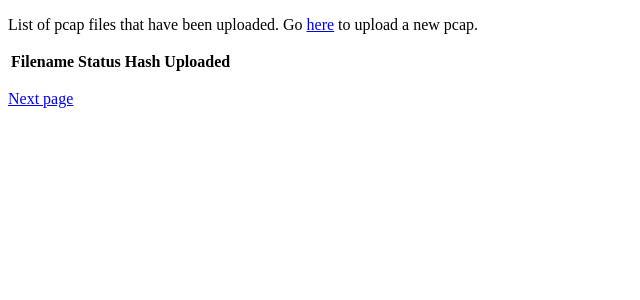
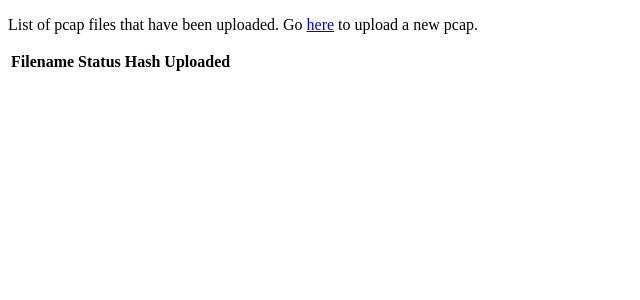
Before and after one commit to travisbgreen/autoIDS, a Flask app: page /output in a window 1280 px wide. Shown: the top 300 px of the page, without its empty margins (0-640 px from the left). Run offline with Flask 2, Linux system fonts and the light colour scheme; data that the repository does not hold is empty; parts of the project's set-up code (start-up, migrations or seed data) failed here and were passed over.

Commit message:
Better page navigation for #11
It was too easy to wait until v2.0

```diff
--- a/config.py
+++ b/config.py
@@ -6,7 +6,7 @@ IDSDB_FOLDER = '/opt/IDSDeathBlossom' # IDSDeathBlossom installation
 DATABASE = os.path.join(UPLOAD_FOLDER,'files.db') # path to the SQLite database that stores some info about files
 ALLOWED_EXTENSIONS = set(['pcap','pcapng']) # allowed file types to upload
 ENGINES = ['snort-2.8.4.1', 'snort-2.8.5.1', 'snort-2.8.6.1','snort-2.9.0.5', 'snort-2.9.6.2', 'suricata-1.2.1','suricata-1.3.6', 'suricata-1.4.7', 'suricata-2.0.6'] # engines that can be chosen on the upload page
-
+PERPAGE = 40
 DISPLAYFILES = ['eve.json'] # add to this list later
 
 SECRETKEY = 'jasfpqurvpwhgq9pw34rn3qy42996h7d6gf8h5j4kj5hg679s08df7g0d8fg6hd89sfg8767b8v69b87n6cvb87n6cvnd5987erytwejkrh252mbn52mb5l2l54j2l50nvu3w754yt237098572307509878twe0rt98we70rt89gf7hdfg7h089fgh7df098h' # for session cookie encryption
--- a/main.py
+++ b/main.py
@@ -64,10 +64,12 @@ def logfilelist():
 	page = int(request.args.get('page',1)) # can use ?page=2 or something to paginate the system (rudimentary navigation on the page already)
 	db = sqlite3.connect(DATABASE) # get the database
 	c = db.cursor()
-	c.execute('SELECT * FROM pcaps WHERE private=? ORDER BY uploaded DESC LIMIT ? OFFSET ?',(False,40,40*(page-1))) # get 40 non-private pcaps, skipping 40*page offset
+	c.execute('SELECT * FROM pcaps WHERE private=? ORDER BY uploaded DESC LIMIT ? OFFSET ?',(False,PERPAGE+1,PERPAGE*(page-1))) # get PERPAGE+1 non-private pcaps, skipping 40*page offset
 	files = c.fetchall() # get them all for display
+	nextpage = len(files) > PERPAGE
+	files = files[:PERPAGE]
 	db.close()
-	return render_template('listing.html',files=files,page=page) # pass in the page number and the file listing
+	return render_template('listing.html',files=files,page=page,nextpage=nextpage) # pass in the page number and the file listing
 
 @app.route('/output/<filehash>') # displays the logs of a single file
 def logfiledisp(filehash):
--- a/templates/listing.html
+++ b/templates/listing.html
@@ -48,6 +48,8 @@
 	{% if page > 1 %}
 	<a href='/output?page={{ page-1 }}'>Previous page</a>
 	{% endif %}
+	{% if nextpage %}
 	<a href='/output?page={{ page+1 }}'>Next page</a>
+	{% endif %}
 </p>
 {% endblock %}
```
